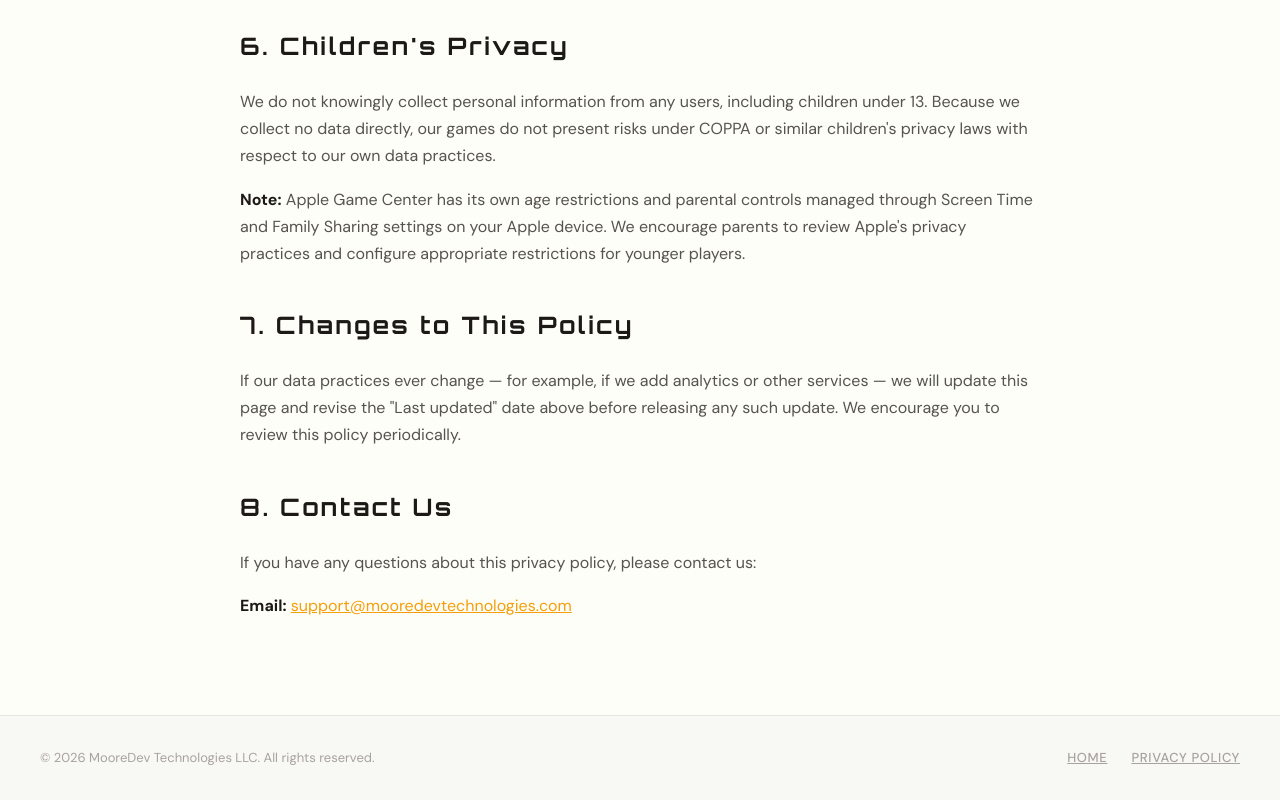
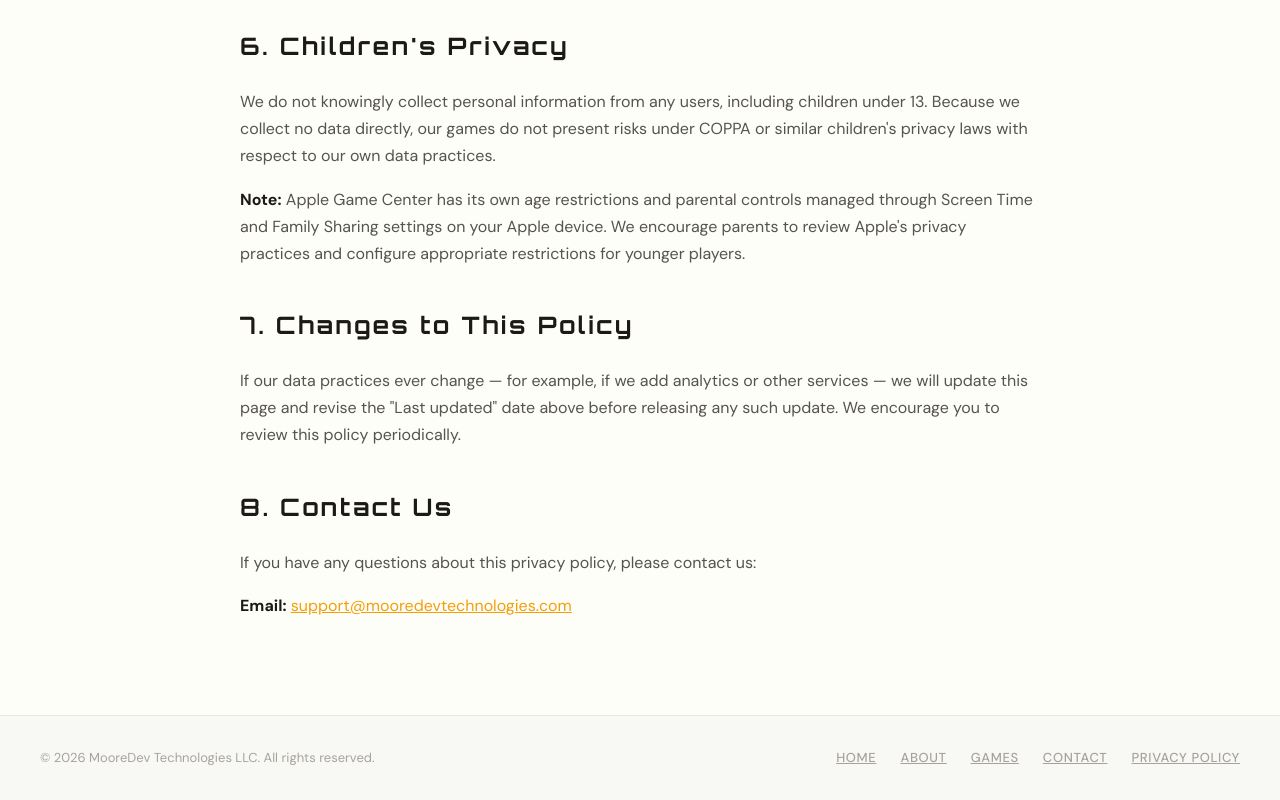
Before and after one commit to mooredevtechnologiesLLC/mooredevtechnologiesLLC-games-website, a React (Vite) app: page /privacy-policy in a window 1280 px wide. Shown: the part 1860-2660 px from the top of the page. Built offline with nearby package versions, Linux system fonts and the light colour scheme.

Commit message:
Fix navigation

```diff
--- a/src/components/Footer/Footer.tsx
+++ b/src/components/Footer/Footer.tsx
@@ -1,12 +1,9 @@
-import { Link, useLocation } from 'react-router-dom';
+import { Link } from 'react-router-dom';
 import styles from './styles/Footer.module.scss';
 
 const CURRENT_YEAR = new Date().getFullYear();
 
 export default function Footer() {
-  const location = useLocation();
-  const isHomePage = location.pathname === '/';
-
   return (
     <footer className={styles.footer}>
       <div className={styles.inner}>
@@ -14,15 +11,10 @@ export default function Footer() {
           &copy; {CURRENT_YEAR} MooreDev Technologies LLC. All rights reserved.
         </span>
         <nav className={styles.nav} aria-label="Footer navigation">
-          {isHomePage ? (
-            <>
-              <a href="#about" className={styles.link}>About</a>
-              <a href="#games" className={styles.link}>Games</a>
-              <a href="#contact" className={styles.link}>Contact</a>
-            </>
-          ) : (
-            <Link to="/" className={styles.link}>Home</Link>
-          )}
+          <Link to="/" className={styles.link}>Home</Link>
+          <a href="/#about" className={styles.link}>About</a>
+          <a href="/#games" className={styles.link}>Games</a>
+          <a href="/#contact" className={styles.link}>Contact</a>
           <Link to="/privacy-policy" className={styles.link}>Privacy Policy</Link>
         </nav>
       </div>
--- a/src/components/Header/Header.tsx
+++ b/src/components/Header/Header.tsx
@@ -8,9 +8,9 @@ interface NavLink {
 }
 
 const NAV_LINKS: NavLink[] = [
-  { label: 'About', href: '#about' },
-  { label: 'Games', href: '#games' },
-  { label: 'Contact', href: '#contact' },
+  { label: 'About', href: '/#about' },
+  { label: 'Games', href: '/#games' },
+  { label: 'Contact', href: '/#contact' },
 ];
 
 const SCROLL_THRESHOLD = 20;
@@ -28,7 +28,7 @@ export default function Header() {
   return (
     <header className={`${styles.header} ${scrolled ? styles.scrolled : ''}`}>
       <div className={styles.inner}>
-        <a href="#hero" className={styles.logoLink} aria-label="MooreDev Technologies Games — back to top">
+        <a href="/" className={styles.logoLink} aria-label="MooreDev Technologies Games — back to home">
           <Logo size={28} aria-hidden="true" />
           <span className={styles.wordmark}>MooreDev Technologies - Games</span>
         </a>
```
